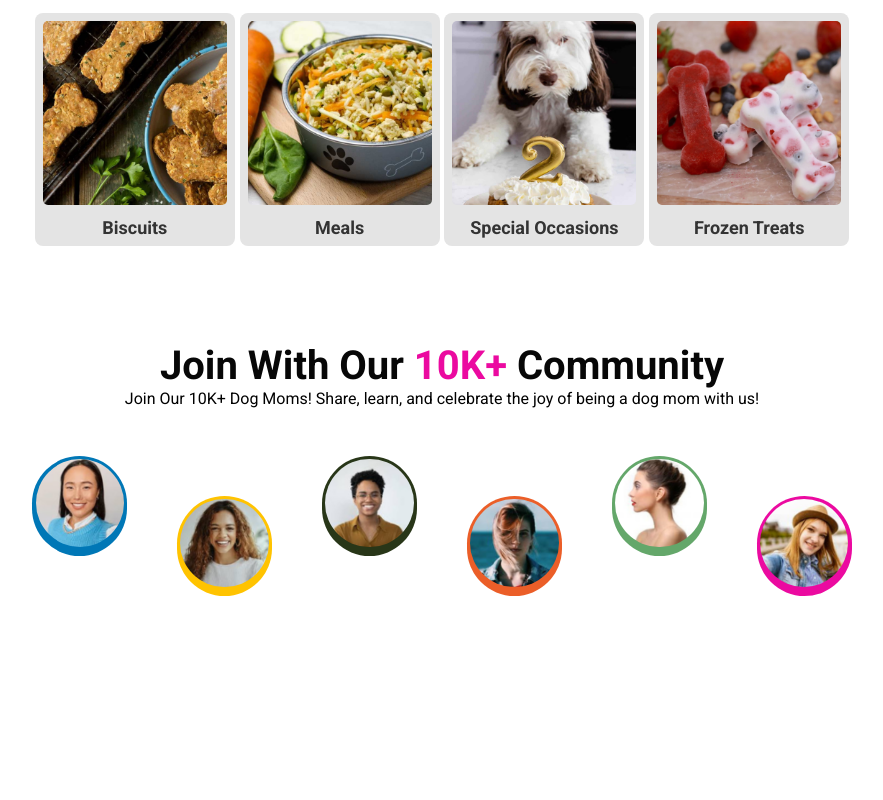
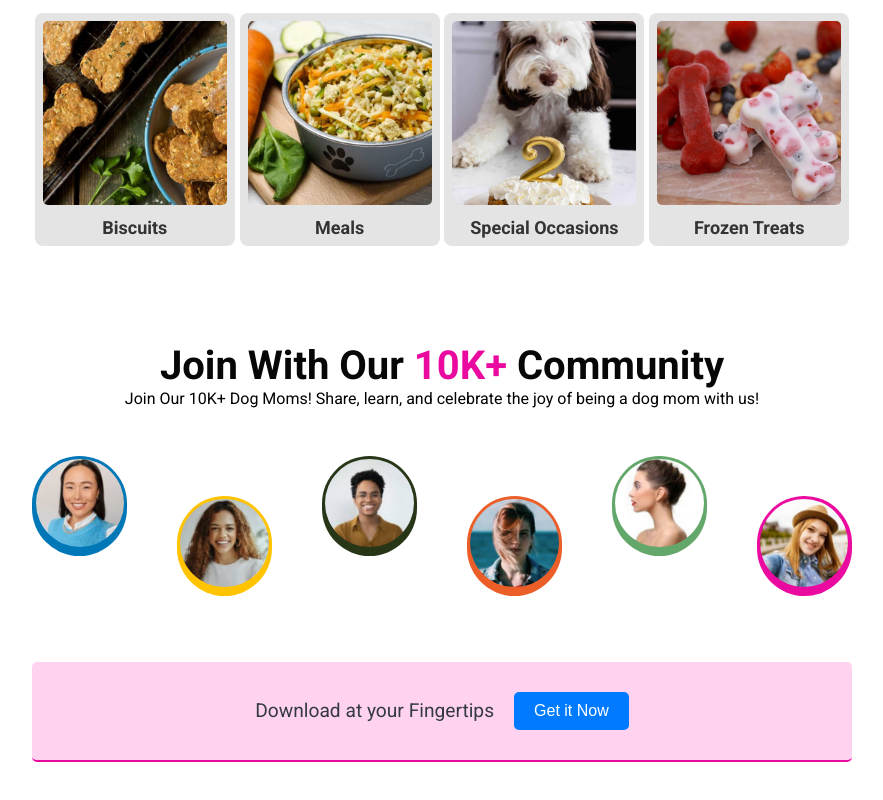
Before and after one commit to VimukthiGunasekara/pawsome-plates, a React (Create React App) app: page / in a window 1280 px wide. Shown: the part 694-1494 px from the top of the page, without its empty margins (198-1081 px from the left). Before the commit the page ends 1370 px from the top, so only its background shows below. Built offline with nearby package versions, Linux system fonts and the light colour scheme.

Commit message:
add download button

```diff
--- a/package.json
+++ b/package.json
@@ -1,7 +1,7 @@
 {
   "name": "pawsome-plates",
   "version": "0.1.0",
-  "homepage": "https://VimukthiGunasekara.github.io",
+  "homepage": "https://VimukthiGunasekara.github.io/pawsome-plates/",
   "private": true,
   "dependencies": {
     "@fortawesome/fontawesome-svg-core": "^6.5.1",
--- /dev/null
+++ b/src/components/Footer.js
@@ -0,0 +1,8 @@
+export default function FooterSection() {
+    return (
+        <div class="footer">
+            <p>Download at your Fingertips</p>
+            <button type="button">Get it Now</button>
+        </div>
+    )
+}
--- a/src/pages/Home.js
+++ b/src/pages/Home.js
@@ -1,13 +1,15 @@
 import HeroSection from "../components/Hero";
 import CategorySection from "../components/Category";
 import CommunitySection from "../components/Community";
+import FooterSection from "../components/Footer";
 
 export default function Home() {
     return (
         <div>
             <HeroSection />
             <CategorySection />
-            <CommunitySection/>
+            <CommunitySection />
+            <FooterSection />
         </div>
     )
 }
--- a/src/pages/Recipes.js
+++ b/src/pages/Recipes.js
@@ -1,4 +1,5 @@
 import RecipeCard from "../components/RecipeCard"
+import FooterSection from "../components/Footer";
 
 export default function Recipes() {
     const recipes = [
@@ -67,10 +68,15 @@ export default function Recipes() {
         }
     ].sort(() => Math.random() - 1)
     return (
-        <div className="recipes-container">
-            {recipes.map((recipe, index) => (
-                <RecipeCard key={index} recipe={recipe} />
-            ))}
+        <div>
+            <div className="recipes-container">
+                {recipes.map((recipe, index) => (
+                    <RecipeCard key={index} recipe={recipe} />
+                ))}
+
+
+            </div>
+            <FooterSection />
         </div>
     )
 }
--- a/src/styles/index.scss
+++ b/src/styles/index.scss
@@ -132,6 +132,49 @@ img {
 
 }
 
+.footer {
+    display: flex;
+    align-items: center;
+    justify-content: center;
+    height: 100px;
+    background-color:var(--second-color);
+    border-bottom: 2px solid var(--primary-color);
+    border-radius: 5px;
+    margin-top: 50px;
+
+    p {
+      font-size: 1.2rem;
+      color: #343a40;
+      margin: 0 20px 0 0;
+    }
+
+    button {
+      padding: 10px 20px;
+      font-size: 1rem;
+      color: #fff;
+      background-color: #007bff;
+      border: none;
+      border-radius: 5px;
+      cursor: pointer;
+      transition: background-color 0.3s ease;
+
+      &:hover {
+        background-color: #0056b3;
+      }
+
+      &:active {
+        background-color: #004085;
+      }
+
+      &:focus {
+        outline: none;
+        box-shadow: 0 0 0 2px rgba(0, 123, 255, 0.5);
+      }
+    }
+  }
+
+
+
 @media screen and (max-width:1280px) {
     .container {
         padding-inline: 18vw;
```
